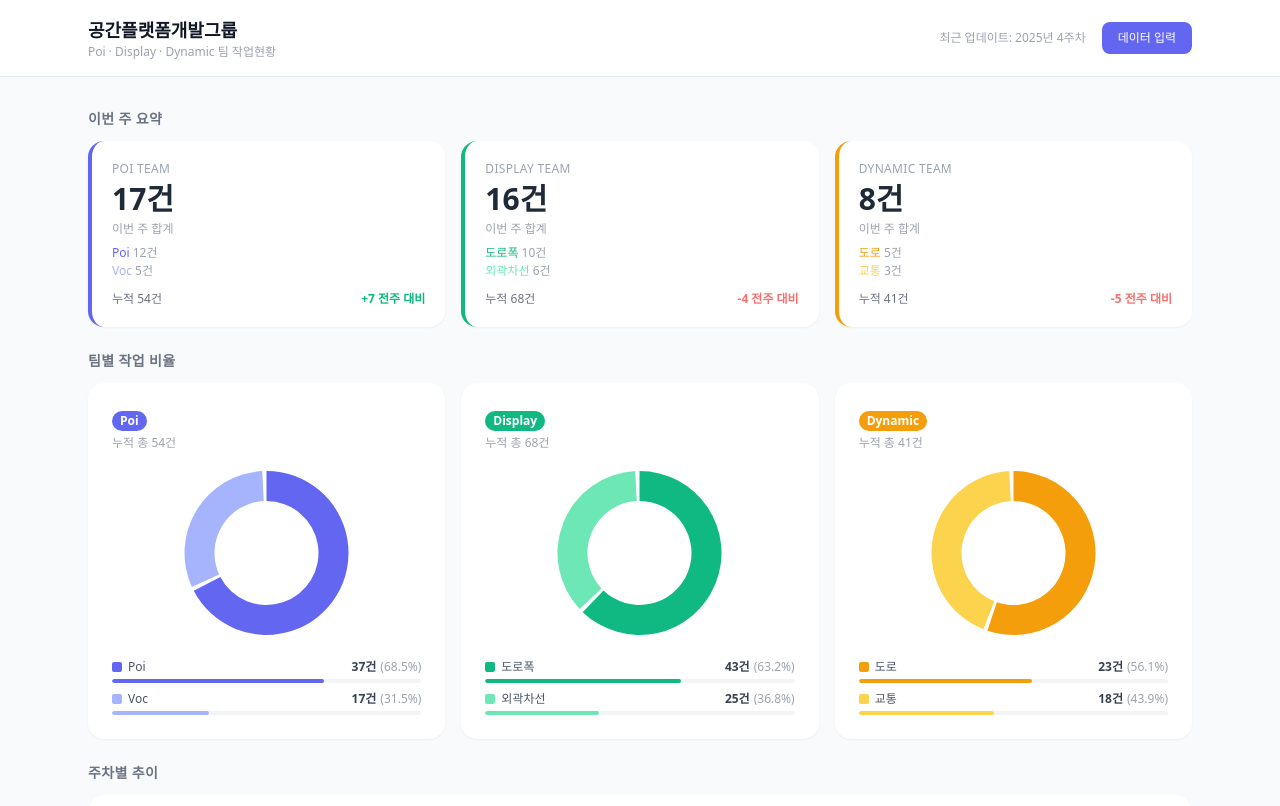
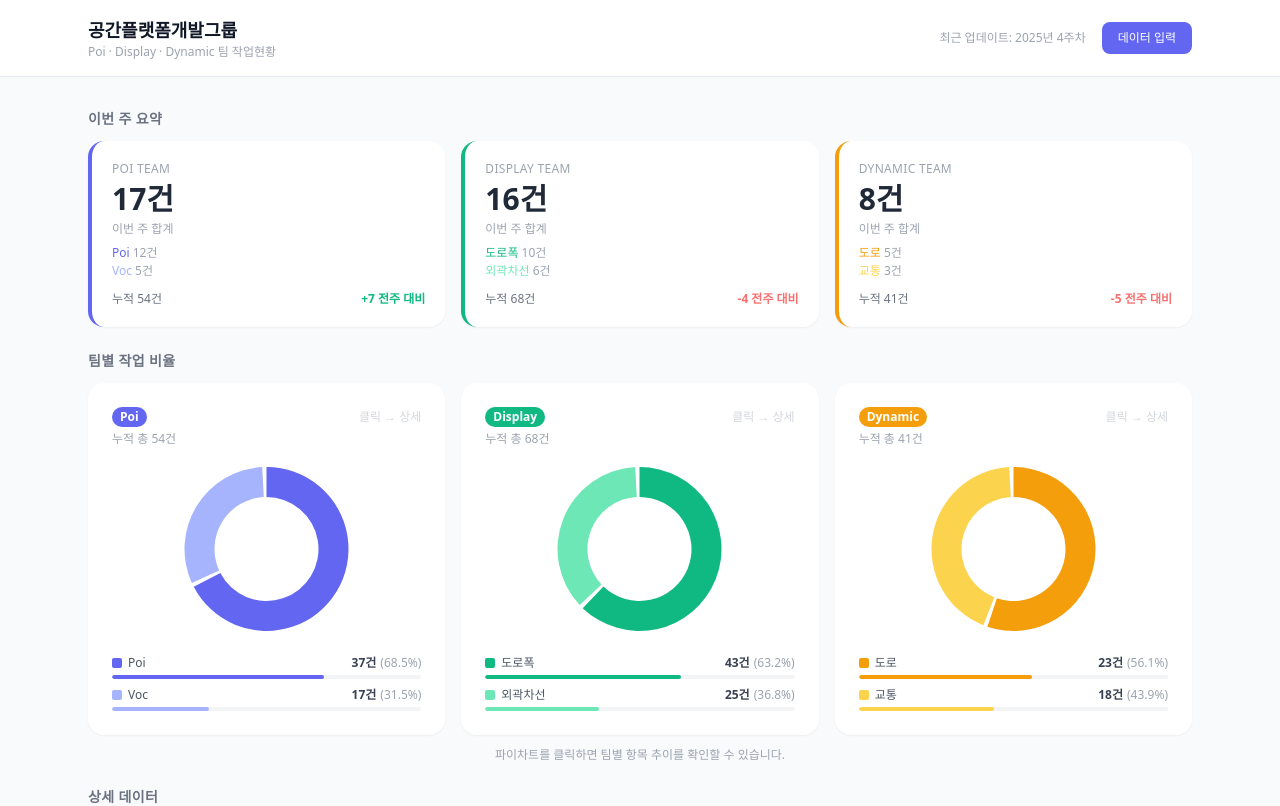
Before and after one commit to KIMSANGWOO518/group-dashboard, a Next.js app: page / in a window 1280 px wide. Shown: the top 806 px of the page. Built offline with nearby package versions, Linux system fonts and the light colour scheme.

Commit message:
feat: 파이차트 클릭 시 팀별 막대+꺾은선 혼합 차트 표시

```diff
--- a/app/page.tsx
+++ b/app/page.tsx
@@ -1,8 +1,7 @@
 import Link from "next/link";
 import { getAllWeeks } from "@/lib/kv";
 import StatsCards from "@/components/StatsCards";
-import TeamPieCharts from "@/components/TeamPieChart";
-import WeeklyLineChart from "@/components/WeeklyLineChart";
+import DashboardCharts from "@/components/DashboardCharts";
 import { TEAM_CONFIG, TeamKey, teamTotal } from "@/lib/types";
 
 export const dynamic = "force-dynamic";
@@ -45,13 +44,13 @@ export default async function DashboardPage() {
           <StatsCards data={weeks} />
         </section>
 
-        {/* 팀별 파이차트 3개 */}
+        {/* 팀별 파이차트 + 클릭 시 상세 혼합 차트 */}
         <section>
           <h2 className="text-sm font-semibold text-gray-500 mb-3 uppercase tracking-wide">
             팀별 작업 비율
           </h2>
           {weeks.length > 0 ? (
-            <TeamPieCharts data={weeks} />
+            <DashboardCharts data={weeks} />
           ) : (
             <div className="bg-white rounded-2xl shadow-sm p-10 text-center text-gray-400">
               데이터가 없습니다.{" "}
@@ -61,14 +60,6 @@ export default async function DashboardPage() {
               에서 입력해주세요.
             </div>
           )}
-        </section>
-
-        {/* 라인차트 */}
-        <section>
-          <h2 className="text-sm font-semibold text-gray-500 mb-3 uppercase tracking-wide">
-            주차별 추이
-          </h2>
-          <WeeklyLineChart data={weeks} />
         </section>
 
         {/* 상세 데이터 테이블 */}
--- /dev/null
+++ b/components/DashboardCharts.tsx
@@ -0,0 +1,43 @@
+"use client";
+
+import { useState } from "react";
+import { WeekEntry, TeamKey } from "@/lib/types";
+import TeamPieCharts from "./TeamPieChart";
+import TeamDetailChart from "./TeamDetailChart";
+
+interface Props {
+  data: WeekEntry[];
+}
+
+export default function DashboardCharts({ data }: Props) {
+  const [selectedTeam, setSelectedTeam] = useState<TeamKey | null>(null);
+
+  function handleTeamClick(team: TeamKey) {
+    setSelectedTeam((prev) => (prev === team ? null : team));
+  }
+
+  return (
+    <>
+      {/* 파이차트 3개 */}
+      <TeamPieCharts
+        data={data}
+        selectedTeam={selectedTeam}
+        onTeamClick={handleTeamClick}
+      />
+
+      {/* 선택된 팀 상세 차트 */}
+      {selectedTeam && (
+        <div className="mt-4 animate-fade-in">
+          <TeamDetailChart data={data} teamKey={selectedTeam} />
+        </div>
+      )}
+
+      {/* 선택 안 됐을 때 안내 */}
+      {!selectedTeam && data.length > 0 && (
+        <p className="text-xs text-gray-400 text-center mt-3">
+          파이차트를 클릭하면 팀별 항목 추이를 확인할 수 있습니다.
+        </p>
+      )}
+    </>
+  );
+}
--- /dev/null
+++ b/components/TeamDetailChart.tsx
@@ -0,0 +1,104 @@
+"use client";
+
+import {
+  ComposedChart,
+  Bar,
+  Line,
+  XAxis,
+  YAxis,
+  CartesianGrid,
+  Tooltip,
+  Legend,
+  ResponsiveContainer,
+} from "recharts";
+import { WeekEntry, TEAM_CONFIG, TeamKey, teamTotal } from "@/lib/types";
+
+interface Props {
+  data: WeekEntry[];
+  teamKey: TeamKey;
+}
+
+export default function TeamDetailChart({ data, teamKey }: Props) {
+  const cfg = TEAM_CONFIG[teamKey];
+
+  const chartData = data.map((w) => {
+    const row: Record<string, string | number> = { name: w.label };
+    cfg.categories.forEach((cat) => {
+      row[cat.label] = (w[cat.key] as number) ?? 0;
+    });
+    row["합계"] = teamTotal(w, teamKey);
+    return row;
+  });
+
+  return (
+    <div
+      className="bg-white rounded-2xl shadow-sm p-6 transition-all duration-300"
+      style={{ borderTop: `3px solid ${cfg.color}` }}
+    >
+      {/* 헤더 */}
+      <div className="flex items-center gap-2 mb-1">
+        <span
+          className="inline-block text-xs font-bold px-2 py-0.5 rounded-full text-white"
+          style={{ backgroundColor: cfg.color }}
+        >
+          {cfg.label}
+        </span>
+        <h2 className="text-base font-semibold text-gray-700">
+          주차별 항목 추이
+        </h2>
+      </div>
+      <p className="text-xs text-gray-400 mb-5">
+        막대: 항목별 건수 &nbsp;·&nbsp; 선: 주간 합계
+      </p>
+
+      <ResponsiveContainer width="100%" height={300}>
+        <ComposedChart data={chartData} margin={{ top: 5, right: 20, left: 0, bottom: 5 }}>
+          <CartesianGrid strokeDasharray="3 3" stroke="#f0f0f0" vertical={false} />
+          <XAxis
+            dataKey="name"
+            tick={{ fontSize: 11, fill: "#94a3b8" }}
+            tickLine={false}
+            axisLine={false}
+          />
+          <YAxis
+            tick={{ fontSize: 11, fill: "#94a3b8" }}
+            tickLine={false}
+            axisLine={false}
+          />
+          <Tooltip
+            contentStyle={{
+              borderRadius: "10px",
+              border: "none",
+              boxShadow: "0 4px 16px rgba(0,0,0,0.12)",
+              fontSize: "12px",
+            }}
+            formatter={(value: number, name: string) => [`${value}건`, name]}
+          />
+          <Legend wrapperStyle={{ fontSize: "12px", paddingTop: "12px" }} />
+
+          {/* 카테고리별 막대 */}
+          {cfg.categories.map((cat) => (
+            <Bar
+              key={cat.key as string}
+              dataKey={cat.label}
+              fill={cat.color}
+              radius={[4, 4, 0, 0]}
+              maxBarSize={48}
+            />
+          ))}
+
+          {/* 합계 꺾은선 */}
+          <Line
+            type="monotone"
+            dataKey="합계"
+            stroke={cfg.color}
+            strokeWidth={2.5}
+            dot={{ r: 4, fill: cfg.color, stroke: "#fff", strokeWidth: 2 }}
+            activeDot={{ r: 6 }}
+            strokeDasharray="0"
+          />
+        </ComposedChart>
+      </ResponsiveContainer>
+    </div>
+  );
+}
--- a/components/TeamPieChart.tsx
+++ b/components/TeamPieChart.tsx
@@ -5,19 +5,14 @@ import { WeekEntry, TEAM_CONFIG, TeamKey } from "@/lib/types";
 
 interface Props {
   data: WeekEntry[];
+  selectedTeam: TeamKey | null;
+  onTeamClick: (team: TeamKey) => void;
 }
 
-/** 도넛 중앙에 총 건수 표시 */
 function CenterLabel({ total, color }: { total: number; color: string }) {
   return (
     <text x="50%" y="50%" textAnchor="middle" dominantBaseline="middle">
-      <tspan
-        x="50%"
-        dy="-0.3em"
-        fontSize="22"
-        fontWeight="700"
-        fill={color}
-      >
+      <tspan x="50%" dy="-0.3em" fontSize="22" fontWeight="700" fill={color}>
         {total}
       </tspan>
       <tspan x="50%" dy="1.4em" fontSize="11" fill="#94a3b8">
@@ -27,7 +22,17 @@ function CenterLabel({ total, color }: { total: number; color: string }) {
   );
 }
 
-function SingleTeamPie({ teamKey, data }: { teamKey: TeamKey; data: WeekEntry[] }) {
+function SingleTeamPie({
+  teamKey,
+  data,
+  isSelected,
+  onClick,
+}: {
+  teamKey: TeamKey;
+  data: WeekEntry[];
+  isSelected: boolean;
+  onClick: () => void;
+}) {
   const cfg = TEAM_CONFIG[teamKey];
 
   const pieData = cfg.categories.map((cat) => ({
@@ -39,19 +44,30 @@ function SingleTeamPie({ teamKey, data }: { teamKey: TeamKey; data: WeekEntry[]
   const total = pieData.reduce((s, d) => s + d.value, 0);
 
   return (
-    <div className="bg-white rounded-2xl shadow-sm p-6 flex flex-col">
-      {/* 팀 뱃지 */}
-      <div className="mb-1">
+    <div
+      onClick={onClick}
+      className={[
+        "bg-white rounded-2xl p-6 flex flex-col cursor-pointer transition-all duration-200",
+        isSelected
+          ? "ring-2 shadow-md"
+          : "shadow-sm hover:shadow-md hover:-translate-y-0.5",
+      ].join(" ")}
+      style={isSelected ? { boxShadow: `0 0 0 2px ${cfg.color}` } : {}}
+    >
+      {/* 팀 뱃지 + 클릭 힌트 */}
+      <div className="mb-1 flex items-center justify-between">
         <span
           className="inline-block text-xs font-bold px-2 py-0.5 rounded-full text-white"
           style={{ backgroundColor: cfg.color }}
         >
           {cfg.label}
         </span>
+        <span className="text-xs text-gray-300">
+          {isSelected ? "▲ 닫기" : "클릭 → 상세"}
+        </span>
       </div>
       <p className="text-xs text-gray-400 mb-3">누적 총 {total}건</p>
 
-      {/* 도넛 차트 — 라벨 없이, 중앙에 합계만 */}
       <ResponsiveContainer width="100%" height={180}>
         <PieChart>
           <Pie
@@ -86,7 +102,7 @@ function SingleTeamPie({ teamKey, data }: { teamKey: TeamKey; data: WeekEntry[]
         </PieChart>
       </ResponsiveContainer>
 
-      {/* 카테고리별 범례 — 건수 + 퍼센트 */}
+      {/* 카테고리별 범례 */}
       <div className="mt-4 space-y-2">
         {pieData.map((d) => {
           const pct = total > 0 ? ((d.value / total) * 100).toFixed(1) : "0.0";
@@ -105,14 +121,10 @@ function SingleTeamPie({ teamKey, data }: { teamKey: TeamKey; data: WeekEntry[]
                   <span className="text-gray-400 font-normal ml-1">({pct}%)</span>
                 </span>
               </div>
-              {/* 비율 바 */}
               <div className="h-1 w-full bg-gray-100 rounded-full overflow-hidden">
                 <div
                   className="h-full rounded-full transition-all duration-500"
-                  style={{
-                    width: `${pct}%`,
-                    backgroundColor: d.color,
-                  }}
+                  style={{ width: `${pct}%`, backgroundColor: d.color }}
                 />
               </div>
             </div>
@@ -123,13 +135,19 @@ function SingleTeamPie({ teamKey, data }: { teamKey: TeamKey; data: WeekEntry[]
   );
 }
 
-export default function TeamPieCharts({ data }: Props) {
+export default function TeamPieCharts({ data, selectedTeam, onTeamClick }: Props) {
   if (data.length === 0) return null;
 
   return (
     <div className="grid grid-cols-1 sm:grid-cols-3 gap-4">
       {(Object.keys(TEAM_CONFIG) as TeamKey[]).map((key) => (
-        <SingleTeamPie key={key} teamKey={key} data={data} />
+        <SingleTeamPie
+          key={key}
+          teamKey={key}
+          data={data}
+          isSelected={selectedTeam === key}
+          onClick={() => onTeamClick(key)}
+        />
       ))}
     </div>
   );
```
